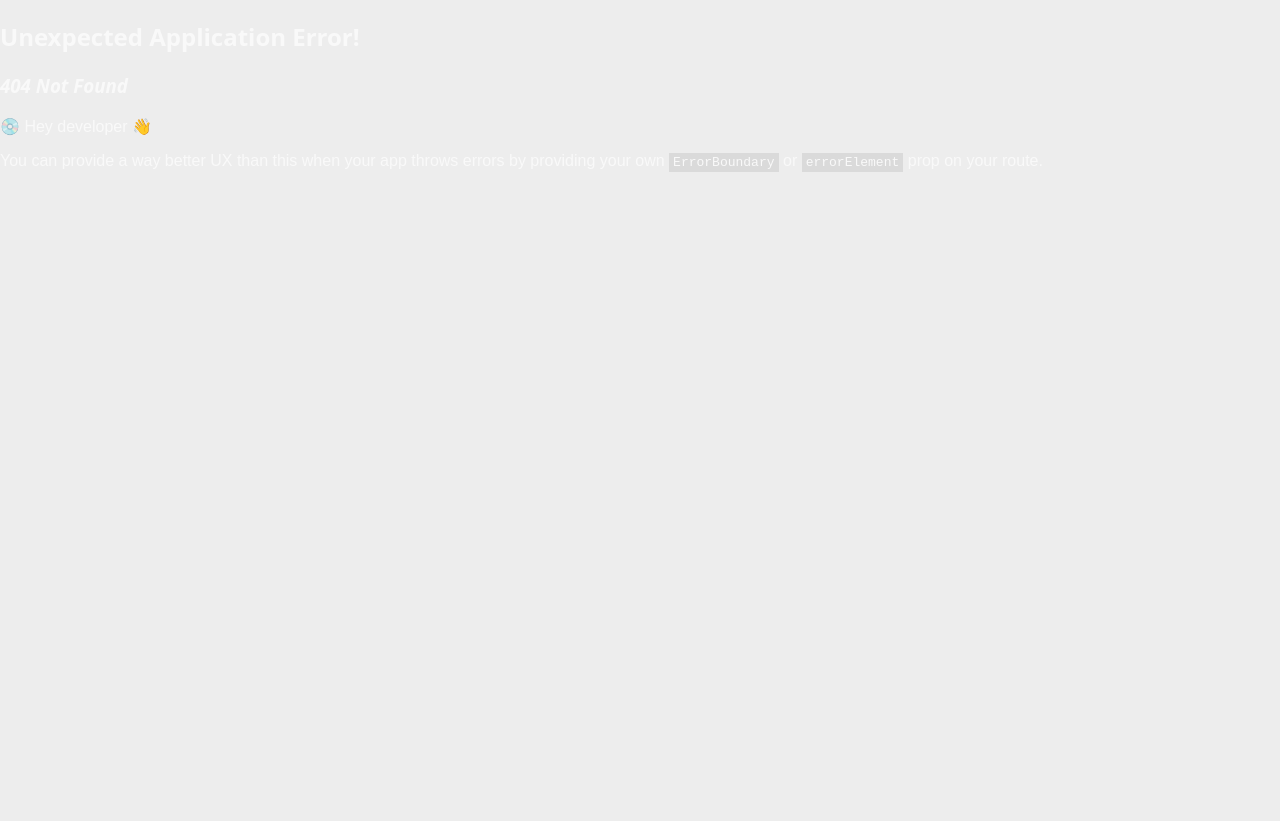
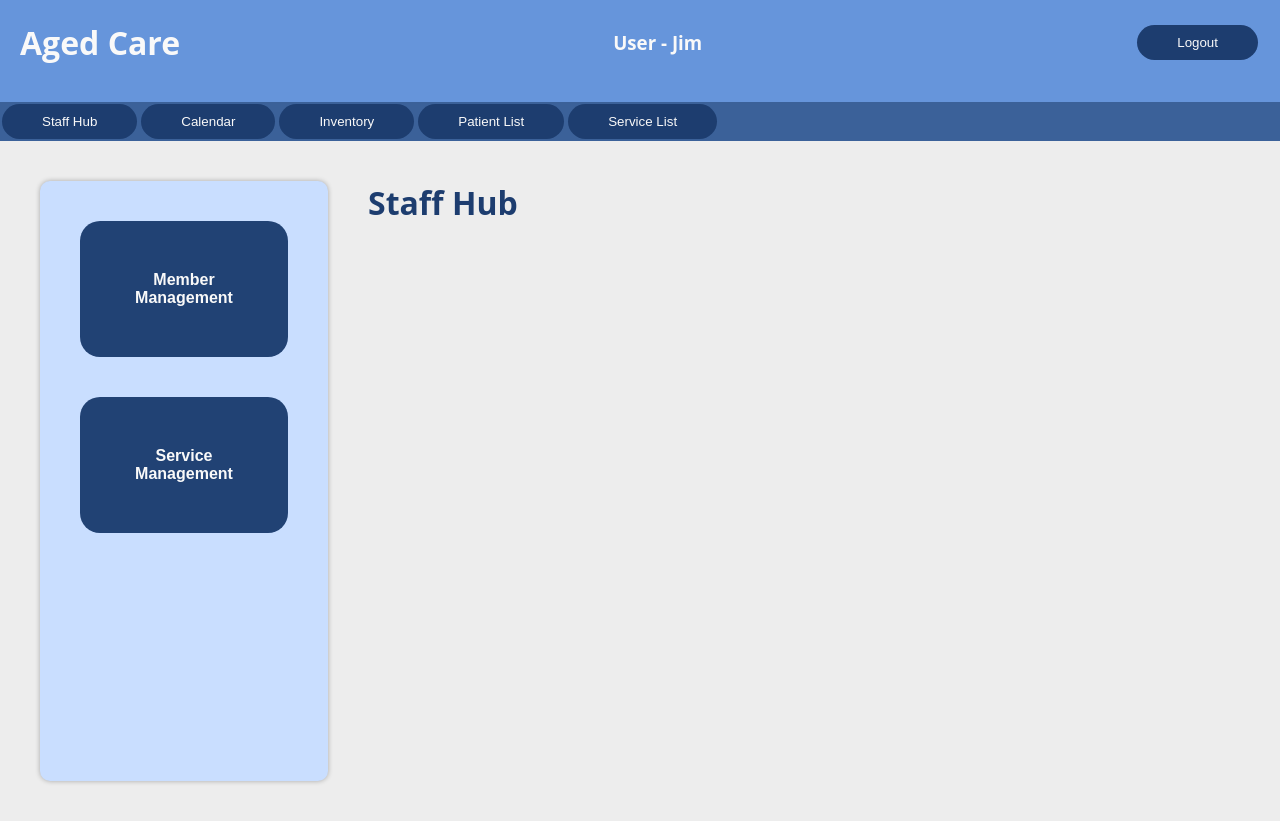
Before and after one commit to Shahnawaz00/agedcare-client, a React (Create React App) app: page /staff in a window 1280 px wide. Before the commit this address had no page. Before the commit the page ends 800 px from the top, so only its background shows below. Built offline with nearby package versions, Linux system fonts and the light colour scheme.

Commit message:
Add files via upload

```diff
--- /dev/null
+++ b/src/components/StaffNavbar.js
@@ -0,0 +1,58 @@
+import React from 'react';
+import { Outlet, Link } from "react-router-dom";
+
+function StaffNavbar() {
+    return (
+        <div className="StaffNavbar">
+            <div className='headings' >
+                <h1>Aged Care</h1>
+                <h3>User - Jim</h3>
+                <button>
+                    Logout
+                </button>
+            </div>
+
+            <nav>
+                <ul>
+                    <li>
+                        <Link to={'/staff'}>
+                            <button>
+                                Staff Hub
+                            </button>
+                        </Link>
+                    </li>
+                    <li>
+                        <Link to="/staff/staff-calendar">
+                            <button>
+                                Calendar
+                            </button>
+                        </Link>
+                    </li>
+                    <li>
+                        <Link to="/staff/staff-inventory">
+                            <button>
+                                Inventory
+                            </button>
+                        </Link>
+                    </li>
+                    <li>
+                        <Link to="/staff/staff-patient-list">
+                            <button>
+                                Patient List
+                            </button>
+                        </Link>
+                    </li>
+                    <li>
+                        <Link to="/staff/staff-service-list">
+                            <button>
+                                Service List
+                            </button>
+                        </Link>
+                    </li>
+                </ul>
+            </nav>
+        </div>
+    );
+  }
+
+  export default StaffNavbar;
--- /dev/null
+++ b/src/components/StaffSidebar.js
@@ -0,0 +1,15 @@
+import React from 'react'
+import { Link } from "react-router-dom";
+
+export default function StaffSidebar() {
+  return (
+    <div className='staff-hub-sidebar' >
+    <Link to="/staff/staff-member-management">
+        <button>Member Management</button>
+    </Link>
+    <Link to="/staff/staff-service-management">
+        <button>Service Management</button>
+    </Link>
+</div>
+  )
+}
--- /dev/null
+++ b/src/pages/staff/StaffHub.js
@@ -0,0 +1,18 @@
+import React from 'react';
+import '../../styles/StaffHub.css';
+import StaffNavbar from '../../components/StaffNavbar';
+import StaffSidebar from '../../components/StaffSidebar';
+
+function StaffHub() {
+    return (
+      <div className="StaffHub">
+        <StaffNavbar />
+        <div className='staffhub-content' >
+            <StaffSidebar />
+            <h1 className='staffhub-heading' >Staff Hub</h1>
+        </div>
+      </div>
+    );
+  }
+
+  export default StaffHub;
--- /dev/null
+++ b/src/styles/StaffHub.css
@@ -0,0 +1,143 @@
+body {
+    margin: 0;
+    padding: 0;
+    font-family: Arial, sans-serif;
+    color: #F9F9F9;
+    background-color: #EDEDED;
+  }
+
+.staffhub-content {
+  display: flex;
+  margin: 20px;
+
+}
+.staffhub-content h1 {
+  margin: 20px;
+  color: #1D3D6F;
+}
+.staffhub-content button {
+  padding: 40px;
+  margin: 20px;
+  font-size: 16px;
+  font-weight: bold;
+  background-color: #78AAF4;
+  margin-top:20px ;
+
+}
+.staff-hub-sidebar {
+  display: flex;
+  flex-direction: column;
+  background-color: #C9DEFF;
+  margin: 20px;
+  padding: 20px;
+  width: 20%;
+  border-radius: 10px;
+  box-shadow: 0 0 5px rgba(0, 0, 0, 0.3); /* Added box-shadow property */
+  height: 70vh;
+}
+
+.staff-hub-sidebar button {
+  padding: 50px;
+  font-size: 16px;
+  font-weight: bold;
+  background-color: #214274;
+  margin-top:20px ;
+}
+
+
+/* create member  */
+.back-button {
+  background-color: #4D8FD9;
+  color: #fff;
+  border: none;
+  padding: 10px 20px;
+  margin: 20px;
+  cursor: pointer;
+  border-radius: 4px;
+
+}
+.create-member-container {
+  margin: 20px;
+  display: flex ;
+  justify-content: center;
+  flex-direction: column;
+  align-items: center;
+}
+.create-member-container h1 {
+  color: #1D3D6F;
+}
+
+.create-member-form {
+  width: 50%;
+  margin: auto;
+}
+
+.create-member-form input[type="text"],
+.create-member-form input[type="date"],
+.create-member-form select {
+  width: 100%;
+  margin-bottom: 10px;
+  padding: 8px;
+  border: 1px solid #ccc;
+  border-radius: 4px;
+  box-sizing: border-box;
+}
+
+.create-member-form button {
+  width: 100%;
+  padding: 10px;
+  background-color: #4D8FD9;
+  color: #fff;
+  border: none;
+  border-radius: 4px;
+  cursor: pointer;
+}
+
+.create-member-form button:hover {
+  background-color: #0056b3;
+}
+
+  /* admin navbar  */
+  .StaffNavbar {
+    background-color: #6695DB;
+  }
+
+  .headings {
+    display: flex;
+    justify-content: space-between;
+    align-items: center;
+    padding: 0px 20px;
+    background-color: #6695DB;
+  }
+
+  li {
+    list-style-type: none;
+  }
+  a {
+    text-decoration: none;
+    color: #F9F9F9;
+  }
+  nav {
+   background-color: #3B6199;
+   margin: 0;
+    padding: 0;
+  }
+  ul {
+    display: flex;
+    padding: 0;
+  }
+
+  button {
+    background-color: #1D3D6F;
+    color: #F9F9F9;
+    border: none;
+    padding: 10px 40px;
+    margin: 2px;
+    cursor: pointer;
+    border-radius: 20px;
+  }
+
+  button:hover {
+    background-color: #7794BF;
+
+  }
```
Also changed, not shown: src/App.js (+26 -0 lines), src/pages/staff/StaffCalender.js (added), src/pages/staff/StaffCreateMember.js (added), src/pages/staff/StaffMemberManagement.js (added), src/pages/staff/StaffPatientList.js (added), src/pages/staff/StaffServiceList.js (added).
